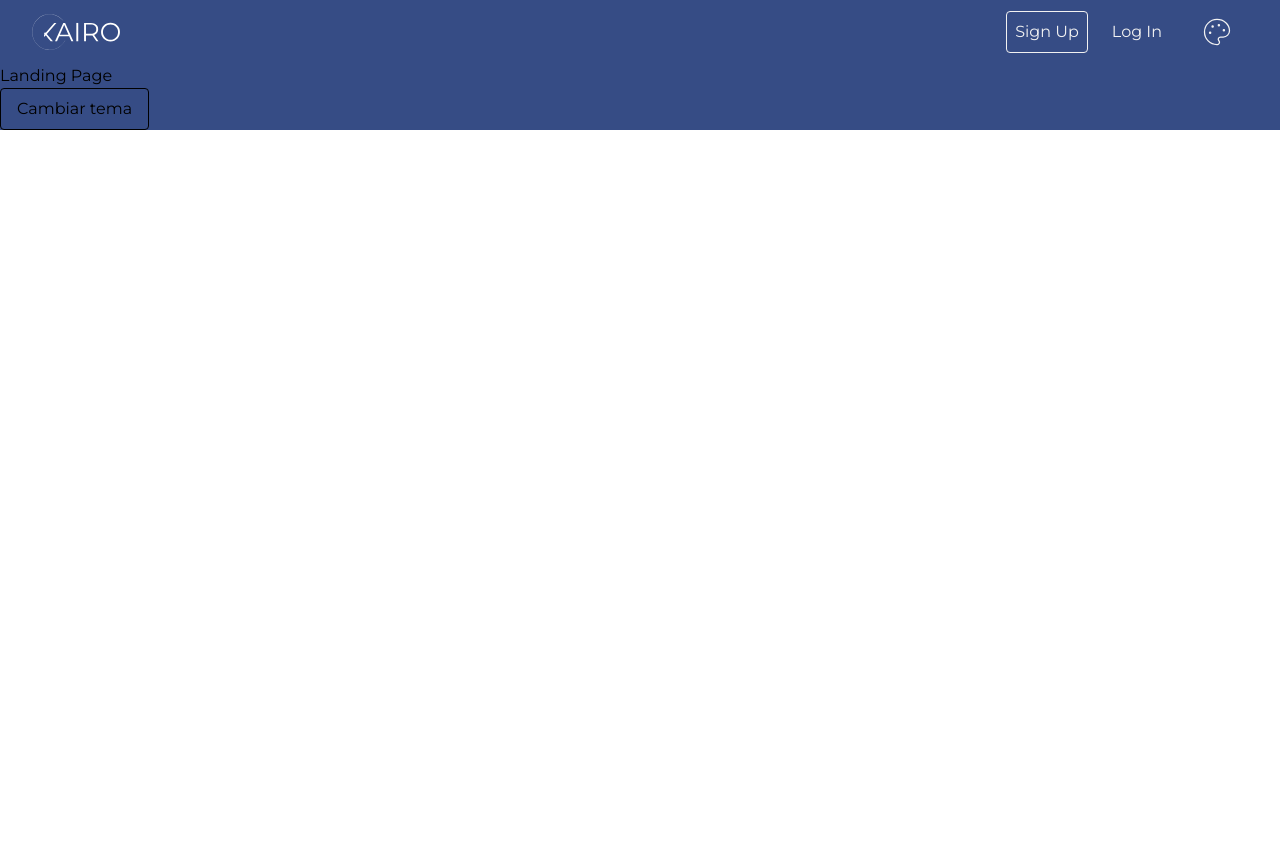
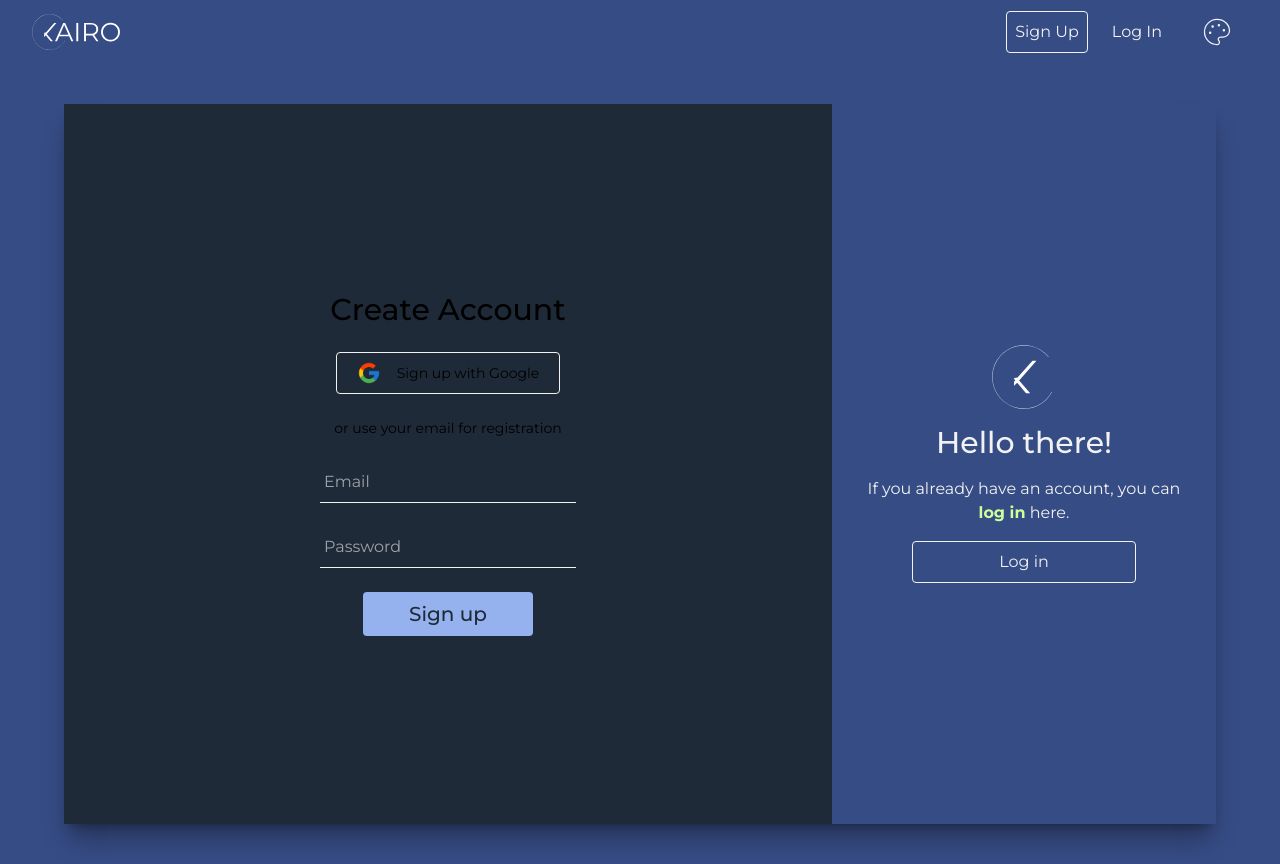
Before and after one commit to Heleiirx/kairo, a React (Vite) app in the folder frontend/: page / in a window 1280 px wide. Before the commit the page ends 800 px from the top, so only its background shows below. Built offline with nearby package versions, Linux system fonts and the light colour scheme; a web font is replaced by a local one.

Commit message:
Add theme button on navbar

```diff
--- a/frontend/src/App.tsx
+++ b/frontend/src/App.tsx
@@ -1,18 +1,14 @@
-import { useDarkMode } from "./hooks/useDarkMode";
-
+import ContainerXL from "./components/ContainerXL";
+import ModalUserAuth from "./ui components/ModalUserAuth";
 function App() {
-  const [isDarkMode, toggleTheme] = useDarkMode();
 
   return (
-    <div className="w-screen bg-primary dark:bg-base dark:text-white">
-      <h1>Landing Page</h1>
-      <button
-        onClick={toggleTheme}
-        className="px-4 py-2 border rounded dark:text-black"
-      >
-        Cambiar tema
-      </button>
+    // Edit class
+    <ContainerXL className="flex flex-col items-center justify-center">
+      <div className="flex flex-col items-center justify-center min-h-screen bg-gray-100">
+      <ModalUserAuth />
     </div>
+    </ContainerXL>
   )
 }
 
```
